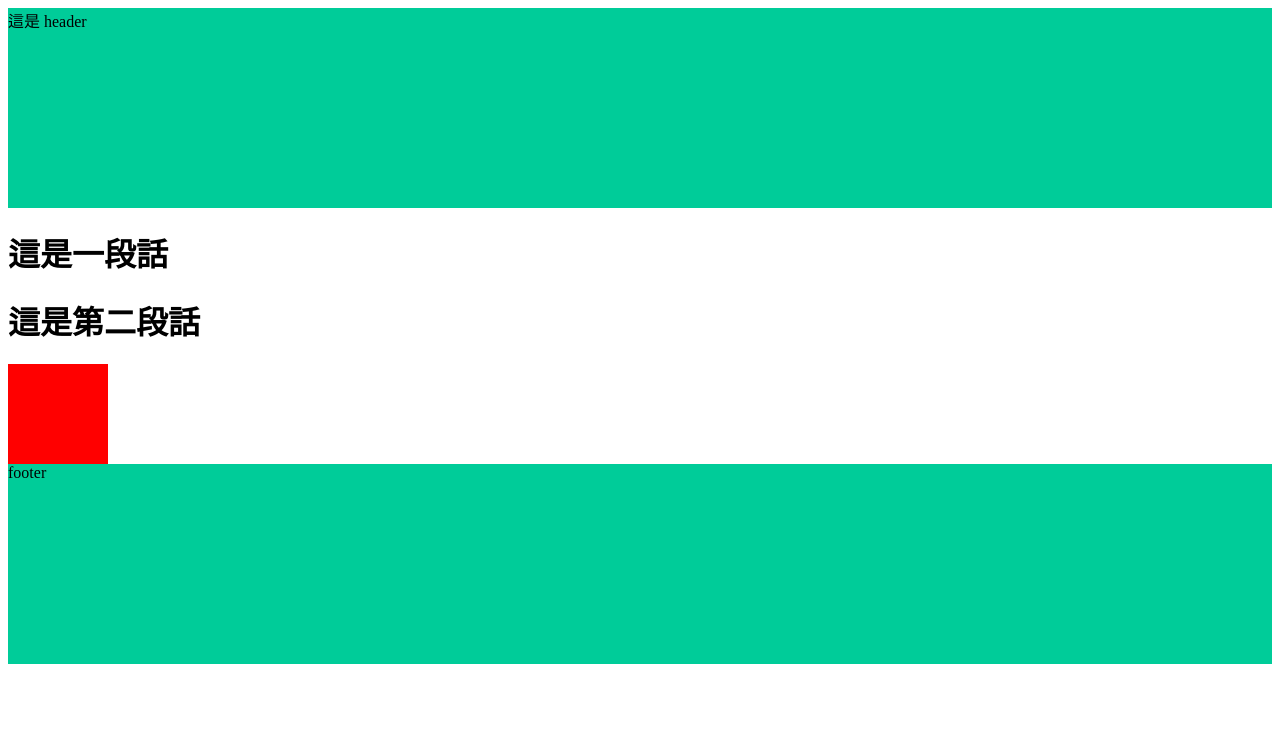
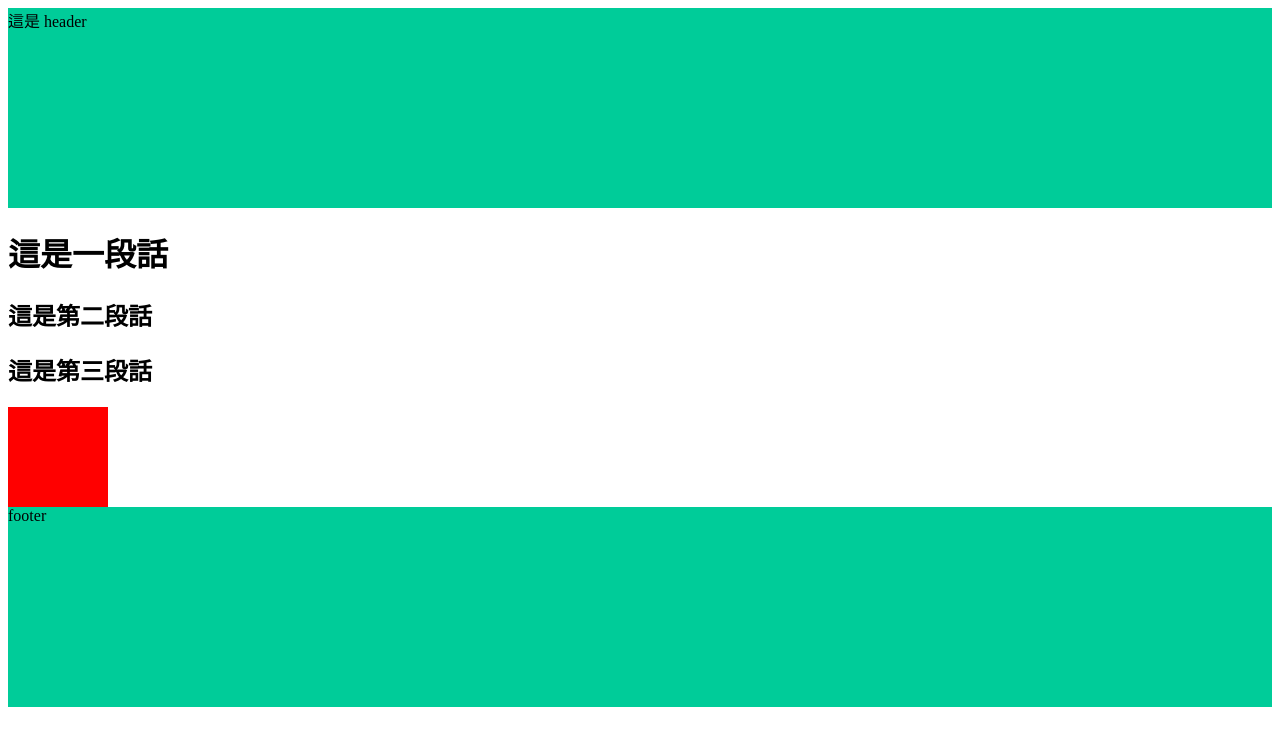
Before and after one commit to leontsai218/HexLab-GGG, a plain HTML site: page index.html in a window 1280 px wide. Drawn offline with Linux system fonts and the light colour scheme.

Commit message:
Update 2022-07-18T13:56:07.279Z

```diff
--- a/index.html
+++ b/index.html
@@ -18,9 +18,12 @@
 <h1>
   這是一段話
 </h1>
-<h1>
+<h2>
   這是第二段話
-</h1>
+</h2>
+<h2>
+  這是第三段話
+</h2>
 
 <div class="box"></div>
 
```
